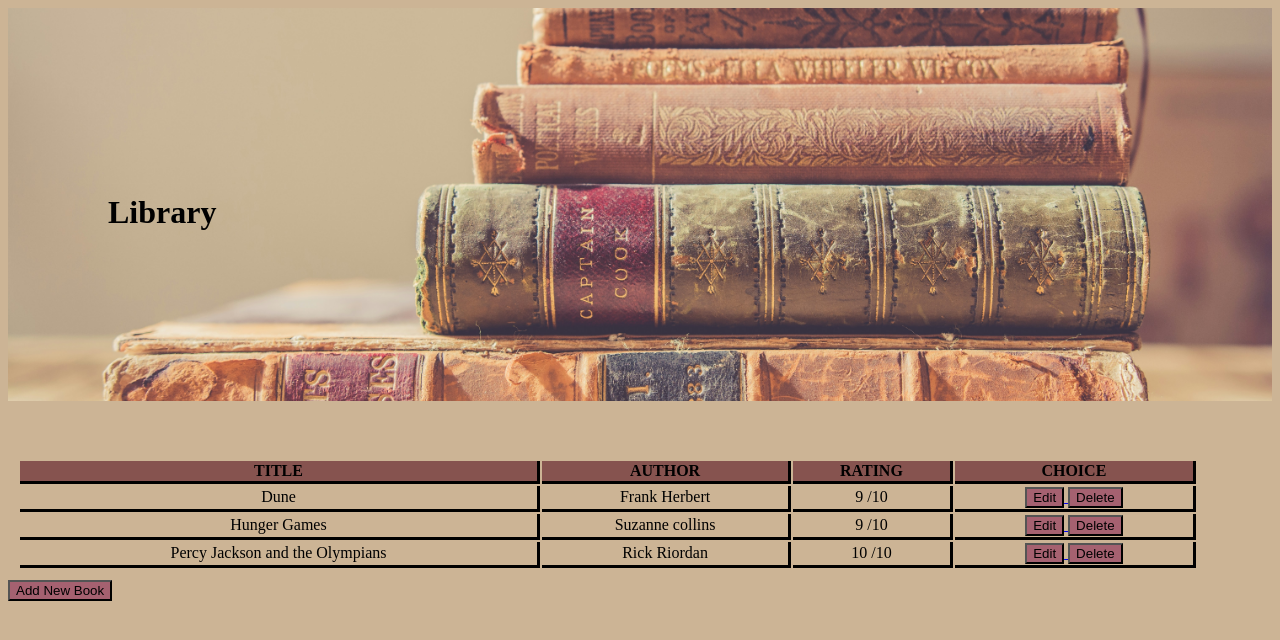
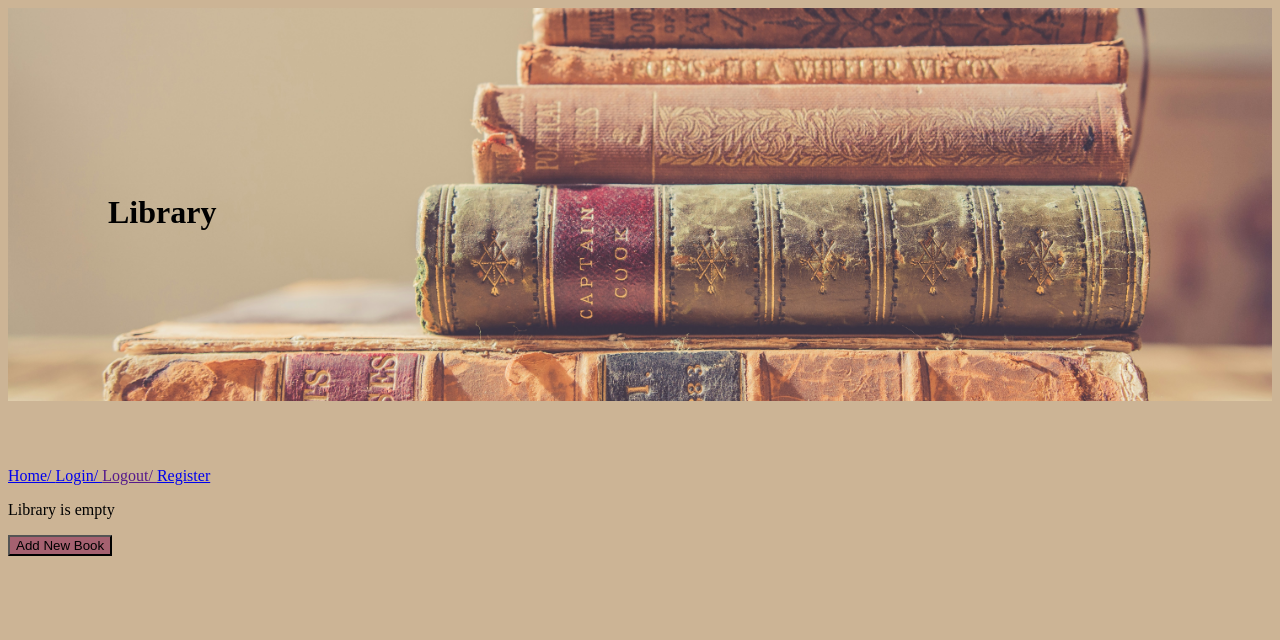
Before and after one commit to purplemo340/Library, a Flask app: page / in a window 1280 px wide; the page is wider, and only the part inside the window is pictured. Shown: the top 640 px of that part. Run offline with Flask 3, Linux system fonts and the light colour scheme; some libraries are stand-ins or nearby versions.

Commit message:
Added user login and registration in order to avoid unwanted users from changing info.

```diff
--- a/app.py
+++ b/app.py
@@ -1,34 +1,68 @@
-from flask import Flask, render_template, request, redirect, url_for
-import sqlite3
+
+from flask import Flask, render_template, request, redirect, url_for, abort
+from flask_bootstrap import Bootstrap5
 from flask_sqlalchemy import SQLAlchemy
 from sqlalchemy.orm import DeclarativeBase, Mapped, mapped_column
-from sqlalchemy import Integer, String, Float
+from sqlalchemy import Integer, String, Float, Text, Boolean
+#from flask_login import UserMixin, login_user, LoginManager, current_user, logout_user, login_required
+from flask_wtf import FlaskForm
 
-'''
-Red underlines? Install the required packages first:
-Open the Terminal in PyCharm (bottom left).
+from flask_login import UserMixin, login_user, LoginManager, current_user, logout_user, login_required
+from functools import wraps
+from wtforms import StringField, SubmitField, EmailField, PasswordField
+from werkzeug.security import generate_password_hash, check_password_hash
+from wtforms.validators import DataRequired, URL
+from flask_ckeditor import CKEditor
+from flask_ckeditor import CKEditorField
 
-On Windows type:
-python -m pip install -r requirements.txt
-
-On MacOS type:
-pip3 install -r requirements.txt
-
-This will install the packages from requirements.txt for this project.
-'''
 import os
 app = Flask(__name__)
 app.config['SECRET_KEY'] = os.environ.get('Flask_Key')
+Bootstrap5(app)
+login_manager=LoginManager()
+login_manager.init_app(app)
+@login_manager.user_loader
+def load_user(user_id):
+    return db.get_or_404(User, user_id)
+def admin_only(f):
+    @wraps(f)
+    def admin(*args, **kwargs):
+        print("a")
+        if current_user.is_authenticated==False or current_user.id!=1:
+            return abort(403)
+        return f(*args, **kwargs)
+    return admin
 class Base(DeclarativeBase):
   pass
 db=SQLAlchemy(model_class=Base)
 app.config["SQLALCHEMY_DATABASE_URI"] = os.environ.get("DB_URI", "sqlite:///new_books_collection.db")
 db.init_app(app)
+
+class LoginForm(FlaskForm):
+
+    name = StringField("Username", validators=[DataRequired()])
+    password=PasswordField("Password", validators=[DataRequired()])
+    submit = SubmitField("Log In")
+
+class RegisterForm(FlaskForm):
+    name = StringField("Username", validators=[DataRequired()])
+    password=PasswordField("Password", validators=[DataRequired()])
+    submit = SubmitField("Register")
+class LogForm(FlaskForm):
+    name = StringField("Username", validators=[DataRequired()])
+    log = CKEditorField("Book Log", validators=[DataRequired()])
+    submit = SubmitField("Log")
 class Books(db.Model):
     id: Mapped[int] = mapped_column(primary_key=True)
     title: Mapped[str] = mapped_column(String(250), unique=True, nullable=False)
     author: Mapped[str] =mapped_column(String(250), nullable=False)
     rating: Mapped[float] = mapped_column(Float, nullable=False)
+    complete: Mapped[bool] = mapped_column(Boolean, nullable=False)
+    #log:Mapped[str] = mapped_column(Text, nullable=False)
+class User(UserMixin, db.Model):
+    id: Mapped[int] = mapped_column(Integer, primary_key=True)
+    password: Mapped[str] = mapped_column(String(100))
+    name: Mapped[str] = mapped_column(String(1000))
 with app.app_context():
     db.create_all()
 all_books = []
@@ -43,12 +77,16 @@ def home():
 
 
 @app.route("/add", methods=["POST", "GET"])
+@admin_only
 def add():
     if request.method== "POST":
         # book={'title': request.form['name'], 'author': request.form['author'], 'rating':request.form['rating']}
         # all_books.append(book)
         with app.app_context():
-            book1=Books(title=request.form['name'], author=request.form['author'], rating=request.form['rating'])
+            book1=Books(
+                title=request.form['name'],
+                author=request.form['author'],
+                rating=request.form['rating'])
             db.session.add(book1)
             db.session.commit()
             result = db.session.execute(db.select(Books).order_by(Books.title))
@@ -58,6 +96,7 @@ def add():
 
     return render_template("add.html")
 @app.route('/edit', methods=["POST", "GET"])
+@admin_only
 def edit():
 
 
@@ -94,8 +133,8 @@ def edit():
         result = db.session.execute(db.select(Books).order_by(Books.title))
         all_books = result.scalars()
         return render_template("edit.html", id=old, shelf=all_books)
-
 @app.route('/delete')
+@admin_only
 def delete():
     with app.app_context():
         result = db.session.execute(db.select(Books).order_by(Books.title))
@@ -108,6 +147,43 @@ def delete():
         return redirect(url_for('home'))
     return redirect(url_for('home'))
 
+@app.route('/login', methods=["POST","GET"])
+def login():
+    l_form=LoginForm()
+    if l_form.validate_on_submit:
+        name = request.form.get('name')
+        password = request.form.get('password')
+        user = db.session.execute(db.select(User).where(User.name == name)).scalar()
+        if user and check_password_hash(user.password, password):
+            login_user(user)
+            return redirect(url_for('home'))
+
+    return render_template("login.html", form=l_form)
+@app.route('/logout')
+@login_required
+def logout():
+    logout_user()
+    return redirect(url_for('home'))
+@app.route('/register', methods=["POST", "GET"])
+def register():
+    r_form=RegisterForm()
+    if r_form.validate_on_submit():
+        name=request.form.get('name')
+        double=db.session.execute(db.select(User).where(User.name==name)).scalar()
+        if double:
+            return redirect(url_for('login'))
+        else:
+            secure = generate_password_hash(request.form.get('password'), method='pbkdf2:sha256', salt_length=8)
+            new_user = User(
+                password=secure,
+                name=request.form.get('name'),
+            )
+
+
+            db.session.add(new_user)
+            db.session.commit()
+            return redirect(url_for('login'))
+    return render_template("register.html", form=r_form)
 
 if __name__ == "__main__":
     app.run(debug=True)
--- a/templates/add.html
+++ b/templates/add.html
@@ -9,8 +9,8 @@
       <input name="author" type="text" />
       <label>Rating</label>
       <input name="rating" type="text" />
-      <!--<label>Status</label>
-      <input name="rating" type="text" />-->
+      <label>Status</label>
+      <input name="status" type="text" />
       <button type="submit">Add Book</button>
     </form>
   </body>
--- a/templates/header.html
+++ b/templates/header.html
@@ -10,5 +10,12 @@
 <div class="header">
 <h1>Library</h1>
     </div>
+
 </header>
+<body>
+<br>
+    <div class="menu">
+        <a href="{{url_for('home')}}">Home/ </a><a href="{{url_for('login')}}">Login/ </a><a href="">Logout/ </a><a href="{{url_for('register')}}">Register</a>
+    </div>
+</body>
 </html>
```
Also changed, not shown: requirements.txt (+8 -1 lines), templates/login.html (added, +11 -0 lines), templates/register.html (added, +11 -0 lines), instance/new_books_collection.db.
